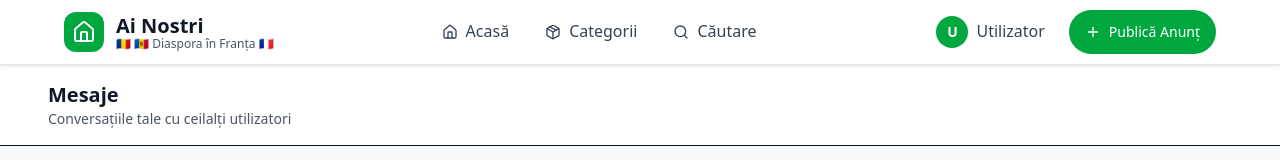
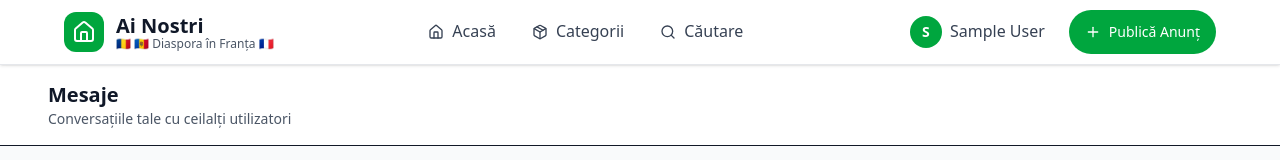
Before and after one commit to caraul20/ai-nostri-annonces-app, a Next.js app: page /messages in a window 1280 px wide. Shown: the top 160 px of the page. Built offline with nearby package versions, Linux system fonts and the light colour scheme; no server answers; the database is empty; sample sign-in values are in the browser's storage.

Commit message:
Fix: inlocuit userData cu user in AuthHeader.tsx si eliminat displayName

```diff
--- a/src/components/AuthHeader.tsx
+++ b/src/components/AuthHeader.tsx
@@ -7,7 +7,7 @@ import { User, LogOut, Settings } from 'lucide-react';
 import { useState } from 'react';
 
 export default function AuthHeader() {
-  const { user, userData, logout } = useAuth();
+  const { user, logout } = useAuth();
   const [showDropdown, setShowDropdown] = useState(false);
 
   const handleLogout = async () => {
@@ -41,10 +41,10 @@ export default function AuthHeader() {
         className="flex items-center space-x-2 text-gray-700 hover:text-green-600 px-3 py-2 rounded-xl transition-all duration-200"
       >
         <div className="w-8 h-8 bg-green-600 rounded-full flex items-center justify-center text-white text-sm font-semibold">
-          {userData?.name?.charAt(0)?.toUpperCase() || user.email?.charAt(0)?.toUpperCase()}
+          {user?.name?.charAt(0)?.toUpperCase() || user?.email?.charAt(0)?.toUpperCase()}
         </div>
         <span className="hidden sm:inline font-medium">
-          {userData?.name || user.displayName || 'Utilizator'}
+          {user?.name || 'Utilizator'}
         </span>
       </button>
 
@@ -52,10 +52,10 @@ export default function AuthHeader() {
         <div className="absolute right-0 mt-2 w-48 bg-white rounded-xl shadow-lg border border-gray-200 py-2 z-50">
           <div className="px-4 py-2 border-b border-gray-100">
             <p className="text-sm font-medium text-gray-900">
-              {userData?.name || user.displayName}
+              {user?.name || 'Utilizator'}
             </p>
-            <p className="text-xs text-gray-500">{user.email}</p>
-            {userData?.role === 'admin' && (
+            <p className="text-xs text-gray-500">{user?.email}</p>
+            {user?.role === 'admin' && (
               <span className="inline-block mt-1 px-2 py-1 bg-red-100 text-red-800 text-xs rounded-full">
                 Admin
               </span>
@@ -69,7 +69,7 @@ export default function AuthHeader() {
             </div>
           </Link>
 
-          {userData?.role === 'admin' && (
+          {user?.role === 'admin' && (
             <Link href="/admin/moderation" onClick={() => setShowDropdown(false)}>
               <div className="flex items-center px-4 py-2 text-sm text-gray-700 hover:bg-gray-50">
                 <Settings className="h-4 w-4 mr-2" />
```
